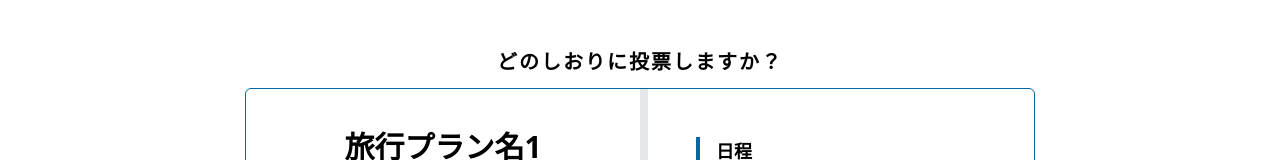
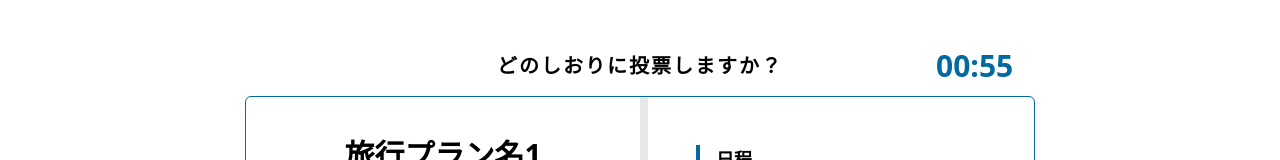
Before and after one commit to prog8-fukurou/frontend, a React (Vite) app: page /vote in a window 1280 px wide. Shown: the top 160 px of the page. Built offline with nearby package versions, Linux system fonts and the light colour scheme.

Commit message:
feat: Add countdown timer to Vote page

```diff
--- a/src/pages/Vote.tsx
+++ b/src/pages/Vote.tsx
@@ -1,10 +1,17 @@
 import { Brochure } from '@/components/Brochure';
-import { useState } from 'react';
+import { useState, useEffect } from 'react';
 import { ChevronLeft, ChevronRight } from 'lucide-react';
 import { Button } from '@/components/ui/button';
 
 export const Vote = () => {
+	const [time, setTime] = useState(60);
 	const [currentIndex, setCurrentIndex] = useState(0);
+	useEffect(() => {
+		const interval = setInterval(() => {
+			setTime((prevTime) => (prevTime > 0 ? prevTime - 1 : prevTime));
+		}, 1000);
+		return () => clearInterval(interval);
+	}, []);
 	const player_brochures = [
 		{
 			base: {
@@ -68,10 +75,11 @@ export const Vote = () => {
 				<div className="w-1/2 text-center">
 					<div className="text-xl font-semibold tracking-widest">どのしおりに投票しますか？</div>
 				</div>
-				<div className="w-1/4">
-					{
-						// タイマーコンポーネントの設置
-					}
+				<div className="w-1/4 text-start font-semibold text-3xl text-sky-700">
+					{Math.floor(time / 60)
+						.toString()
+						.padStart(2, '0')}
+					:{time % 60 < 10 ? `0${time % 60}` : time % 60}
 				</div>
 			</div>
 			<div className="w-full flex flex-wrap">
```
